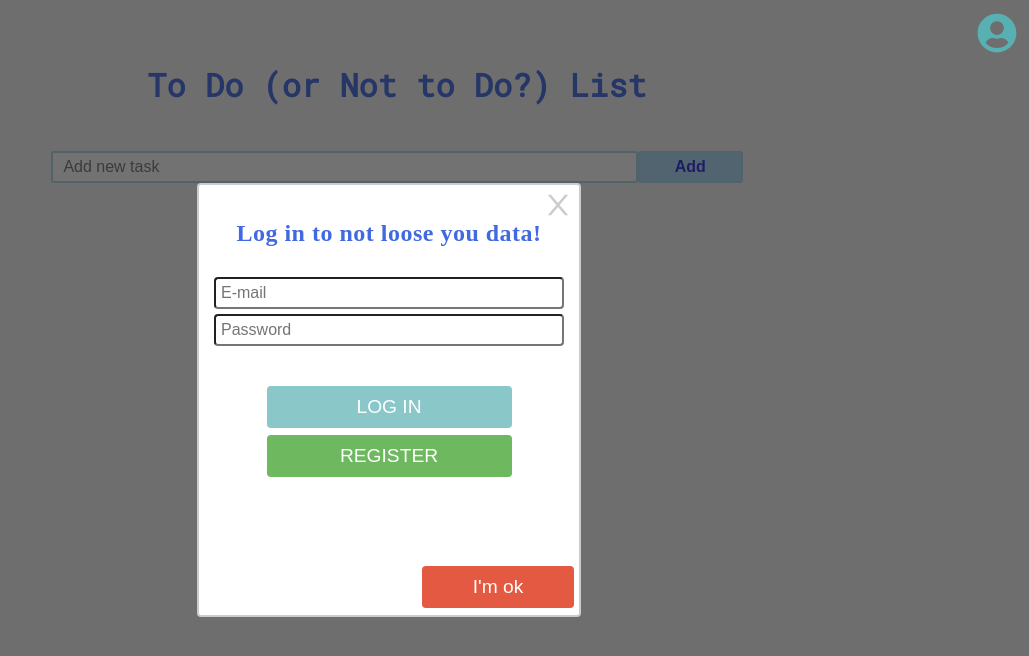
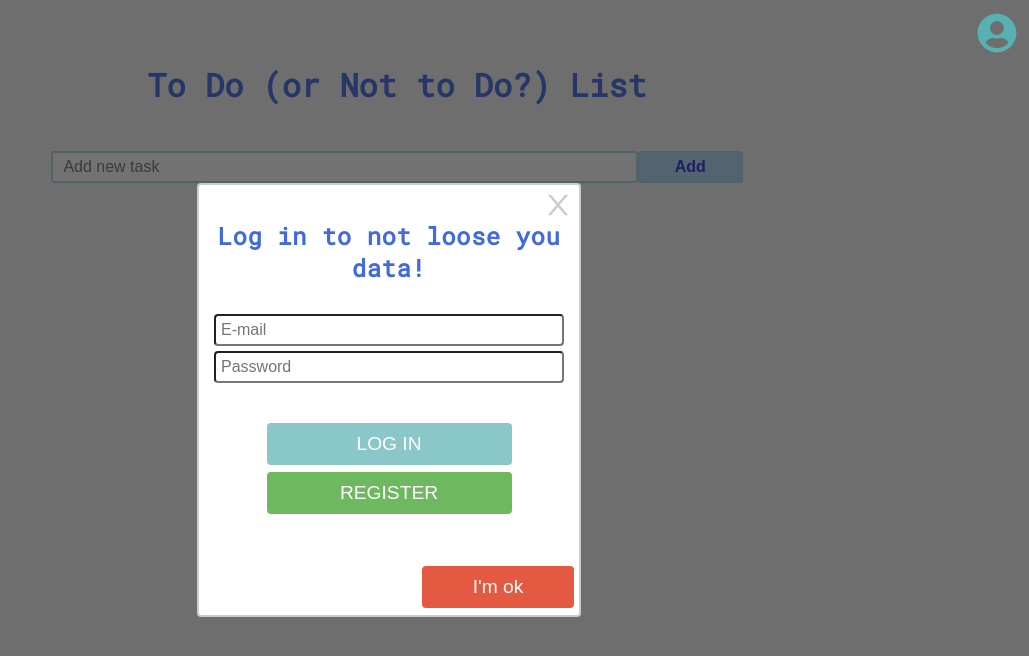
Before and after one commit to Dorin-David/React-to-do-app, a React (Create React App) app: page / in a window 1280 px wide. Shown: the top 656 px of the page, without its empty margins (251-1280 px from the left). Built offline with nearby package versions, Linux system fonts and the light colour scheme.

Commit message:
fixed bug, added auto-login

```diff
--- a/src/App.js
+++ b/src/App.js
@@ -1,34 +1,47 @@
-import React, { useState } from 'react';
+import React, { useState, useEffect } from 'react';
 import SetUp from './components/SetUp/SetUp';
 import UserIcon from './components/UI/userIcon/userIcon';
 import LogOutIcon from './components/UI/logoutButton/logoutButton';
 import Auth from './components/Auth/Auth';
-import useAuth from './hooks/authHelper'
-
+import useAuth from './hooks/authHelper';
+import Spinner from './components/UI/Spinner/Spinner';
 import './App.css';
 
 function App() {
 
   const [isAuth, setIsAuth] = useState(false);
   const [userModal, setUserModal] = useState(false);
-   const { userAuthState, auth, authCheckState } = useAuth()
+  const { userAuthState, auth, authCheckState, logout } = useAuth()
+  const { token, userId, error, loading } = userAuthState;
 
   const toggleUserModal = () => {
     setUserModal(userModal => !userModal)
   }
 
   const submitAuth = (email, password, command) => {
-    console.log('[App.js] triggered with:', email, password, command)
+    try {
       auth(email, password, command)
+    } catch (e) {
+      alert("An Error occured, please try later")
+      console.log(e.message)
     }
+  }
+
+  useEffect(() => {
+    if (!token) {
+      authCheckState()
+    }
+  }, [token, authCheckState])
+
 
   return (
     <div className='outer-wrapper'>
-      {!isAuth ? <UserIcon click={toggleUserModal}/> : <LogOutIcon />}
-      {!userModal &&
+      {!token ? <UserIcon click={toggleUserModal} /> : <LogOutIcon onLogOut={logout} />}
+      {!userModal && !token &&
         <Auth
           closeModal={toggleUserModal}
           submitAuth={submitAuth}
+          errorMessage={error}
         />}
       <div className='main-wrapper'>
         <h1>To Do (or Not to Do?) List</h1>
--- a/src/components/Auth/Auth.css
+++ b/src/components/Auth/Auth.css
@@ -41,9 +41,18 @@
 }
 
 .warning-header {
+    font-family: 'Roboto Mono', Arial, Helvetica, sans-serif;
+    text-align: center;
     color: royalblue;
     letter-spacing: .5px;
+
+}
+
+.form-error-message {
+    font-weight: bold;
+    font-family: 'Roboto Mono', Arial, Helvetica, sans-serif;
     text-align: center;
+    color: #d9534f;
 }
 
 form {
--- a/src/components/Auth/Auth.js
+++ b/src/components/Auth/Auth.js
@@ -2,10 +2,7 @@ import React, { useState } from 'react';
 import Input from '../UI/Input/Input';
 import Button from '../UI/Button/button'
 import CloseButton from '../UI/closeButton/closeButton';
-// import Spinner from '../UI/Spinner/Spinner';
-
 import './Auth.css'
-import useAuth from '../../hooks/authHelper';
 
 const Auth = props => {
 
@@ -116,6 +113,7 @@ const Auth = props => {
                 <h2 className="warning-header">Log in to not loose you data!</h2>
                 <form>
                     {generateForms}
+                    <p className='form-error-message'>{props.errorMessage}</p>
                     <div className='btn-wrapper'>
                         <Button
                             className={'button button-log-in' + (!isFormValid ? ' disabled' : '')}
--- a/src/components/SetUp/SetUp.css
+++ b/src/components/SetUp/SetUp.css
@@ -13,6 +13,7 @@
     padding: 5px 10px;
     color: #4b4848;
     font-size: 1rem;
+    outline: none;
 }
 
 .interaction-wrapper button {
--- a/src/hooks/authHelper.js
+++ b/src/hooks/authHelper.js
@@ -1,4 +1,4 @@
-import { useReducer } from 'react';
+import { useReducer, useCallback } from 'react';
 import axios from 'axios';
 
 function handleErrorMessage(error) {
@@ -21,7 +21,6 @@ const initialState = {
 }
 
 const authReducer = (state, action) => {
-
     switch (action.type) {
         case "AUTH_START":
             return {
@@ -47,7 +46,8 @@ const authReducer = (state, action) => {
             return {
                 ...state,
                 token: null,
-                userId: null
+                userId: null,
+                error: null
             }
         default:
             return initialState
@@ -57,39 +57,38 @@ const authReducer = (state, action) => {
 const useAuth = () => {
     const [userAuthState, dispatch] = useReducer(authReducer, initialState)
 
-    const authStart = () => ({
+    const authStart = useCallback(() => dispatch({
         type: "AUTH_START"
-    })
+    }), [])
 
-    const authSuccess = (token, userId) => ({
+    const authSuccess = useCallback((token, userId) => dispatch({
         type: "AUTH_SUCCESS",
         token,
         userId
-    })
+    }), [])
 
-    const authFail = error => ({
+    const authFail = useCallback(error => dispatch({
         type: "AUTH_FAIL",
         error
-    })
+    }), [])
 
-    const logout = () => {
+    const logout = useCallback(() => {
         localStorage.removeItem('token');
         localStorage.removeItem('expirationDate')
         localStorage.removeItem('userId')
-        return {
+          dispatch({
             type: "AUTH_LOGOUT"
-        }
-    }
+        })
+    }, [])
 
-    //implement auto logout when token expires
-    const checkAuthTimeout = expirationTime => {
+    const checkAuthTimeout = useCallback(expirationTime => {
         setTimeout(() => {
-            dispatch(logout())
+            logout()
         }, expirationTime * 1000);
-    }
+    }, [logout])
 
-    const auth = (email, password, command) => {
-        dispatch(authStart())
+    const auth = useCallback((email, password, command) => {
+        authStart()
         const authData = {
             email,
             password,
@@ -100,41 +99,41 @@ const useAuth = () => {
             url = 'https://identitytoolkit.googleapis.com/v1/accounts:signUp?key=AIzaSyCL98oN6nr0uECgFWmhT6hYOLrAFsusX88'
         }
 
-        console.log('[authHelper] triggered with', url, authData)
         axios.post(url, authData)
             .then(res => {
                 const expirationDate = new Date(new Date().getTime() + res.data.expiresIn * 1000);
                 localStorage.setItem('token', res.data.idToken);
                 localStorage.setItem('expirationDate', expirationDate);
                 localStorage.setItem('userId', res.data.localId)
-                dispatch(authSuccess(res.data.idToken, res.data.localId))
-                dispatch(checkAuthTimeout(res.data.expiresIn))
+                authSuccess(res.data.idToken, res.data.localId)
+                checkAuthTimeout(res.data.expiresIn)
             })
             .catch(rej => {
-                dispatch(authFail(rej.response.data.error))
+                authFail(rej.response.data.error)
             })
-    }
+    }, [authStart,authSuccess, authFail, checkAuthTimeout])
 
-    const authCheckState = () => {
+    const authCheckState = useCallback(() => {
         const token = localStorage.getItem('token');
         if (!token) {
-            dispatch(logout())
+            logout()
         } else {
             const expirationDate = new Date(localStorage.getItem('expirationDate'));
             if (expirationDate <= new Date()) {
-                dispatch(logout())
+                logout()
             } else {
                 const userId = localStorage.getItem('userId')
-                dispatch(authSuccess(token, userId))
-                dispatch(checkAuthTimeout((expirationDate.getTime() - new Date().getTime() / 1000)))
+                authSuccess(token, userId)
+                checkAuthTimeout((expirationDate.getTime() - new Date().getTime() / 1000))
             }
         }
-    }
+    },[logout, authSuccess, checkAuthTimeout])
 
     return {
         userAuthState,
         auth,
-        authCheckState
+        authCheckState,
+        logout
     }
 
 }
```
Lines whose indentation alone changed are shown as unchanged.
